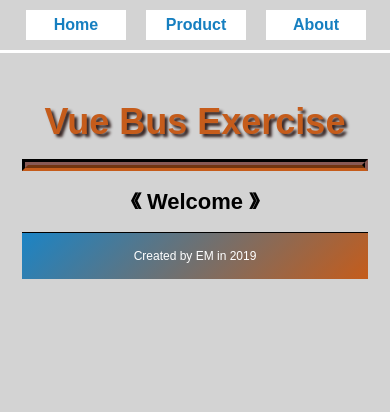
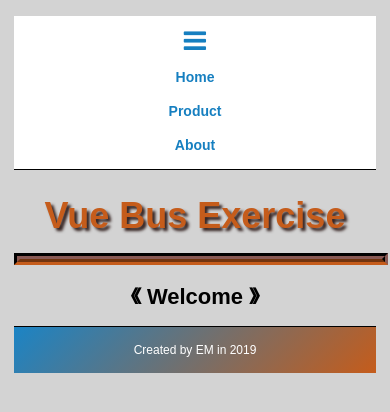
Before and after one commit to HippiHo/Vue-Bus-exercise, a Vue app: page / in a window 390 px wide. Shown: the top 412 px of the page. Built offline with nearby package versions, Linux system fonts and the light colour scheme; the HTML template or start-up script is replaced by a standard one; a web font is replaced by a local one.

Commit message:
New navigation

```diff
--- a/public/index.html
+++ b/public/index.html
@@ -5,6 +5,7 @@
     <meta name="viewport" content="width=device-width,initial-scale=1.0">
     <link rel="icon" href="<%= BASE_URL %>favicon.ico">
     <link href="https://fonts.googleapis.com/css?family=Biryani:700&display=swap" rel="stylesheet">
+    <link rel="stylesheet" href="https://cdnjs.cloudflare.com/ajax/libs/font-awesome/4.7.0/css/font-awesome.min.css">
     <title>Bus App</title>
   </head>
 
--- a/src/assets/css/styles.css
+++ b/src/assets/css/styles.css
@@ -1,12 +1,13 @@
 /* General */
 
-* {
-  box-sizing: border-box;
+html {
+  -webkit-text-size-adjust: 100%; /* 2 */
 }
 
 body {
   background-color: lightgrey;
   box-sizing: border-box;
+  margin: 0;
 }
 
 /* Helpers */
--- a/src/components/TheHeader.vue
+++ b/src/components/TheHeader.vue
@@ -17,7 +17,7 @@ export default {
 <!-- Add "scoped" attribute to limit CSS to this component only -->
 <style scoped>
 header {
-  margin-top: 100px;
+  margin-top: 140px;
   z-index: 100;
 }
 
@@ -57,9 +57,9 @@ hr {
   }
 }
 
-@media screen and (max-width: 270px) {
+@media screen and (max-width: 420px) {
   header {
-    margin-top: 110px;
+    margin-top: 20px;
   }
 }
 </style>
--- a/src/components/TheNavbar.vue
+++ b/src/components/TheNavbar.vue
@@ -1,12 +1,9 @@
 <template>
   <nav>
-    <div class="nav_list">
+    <div class="nav_big-screen">
+      <div class="nav_list nav_big-screen">
         <div class="nav_list_item" @click="changeHeader('Welcome')">
-        <router-link
-          to="/"
-          class="nav_list_item_link"
-          >Home</router-link
-        >
+          <router-link to="/" class="nav_list_item_link">Home</router-link>
         </div>
         <div class="nav_list_item" @click="changeHeader('Product Page')">
           <router-link to="/product" class="nav_list_item_link"
@@ -14,7 +11,35 @@
           >
         </div>
         <div class="nav_list_item" @click="changeHeader('About this Exercise')">
-        <router-link to="/about" class="nav_list_item_link">About</router-link>
+          <router-link to="/about" class="nav_list_item_link"
+            >About</router-link
+          >
+        </div>
+      </div>
+    </div>
+    <div class="nav_mobile">
+      <a
+        href="javascript:void(0);"
+        class="icon"
+        @click="toggleNav()"
+        v-if="!hidden || !mobile"
+      >
+        <i class="fa fa-bars"></i>
+      </a>
+      <div class="nav_list" v-if="!hidden">
+        <div class="nav_list_item" @click="changeHeader('Welcome')">
+          <router-link to="/" class="nav_list_item_link">Home</router-link>
+        </div>
+        <div class="nav_list_item" @click="changeHeader('Product Page')">
+          <router-link to="/product" class="nav_list_item_link"
+            >Product</router-link
+          >
+        </div>
+        <div class="nav_list_item" @click="changeHeader('About this Exercise')">
+          <router-link to="/about" class="nav_list_item_link"
+            >About</router-link
+          >
+        </div>
       </div>
     </div>
   </nav>
@@ -25,6 +50,16 @@ export default {
   name: "TheNavbar",
   props: {
     changeHeader: Function
+  },
+  data() {
+    return {
+      hidden: false
+    };
+  },
+  methods: {
+    toggleNav() {
+      this.hidden = !this.hidden;
+    }
   }
 };
 </script>
@@ -32,19 +67,38 @@ export default {
 <!-- Add "scoped" attribute to limit CSS to this component only -->
 <style scoped>
 nav {
-  margin-top: 0;
   background-color: lightgrey;
   width: 100%;
   position: fixed;
   top: 0;
   left: 0;
   border-bottom: 3px solid white;
-  text-align: left;
+  display: flex;
+  flex-direction: row;
+  padding: 12px;
+  align-items: center;
+}
+
+.nav_mobile {
+  display: none;
+}
+
+.nav_big-screen {
+  align-self: center; /* Todo: center */
+}
+
+.icon {
+  font-size: 26px;
+  text-decoration: none;
+  align-self: space-around;
+  display: none;
 }
 
 .nav_list {
-  display: block;
-  margin-left: 16px;
+  width: 100%;
+  flex-direction: row;
+  justify-content: center;
+  align-items: center;
 }
 
 .nav_list_item {
@@ -56,7 +110,7 @@ nav {
   display: block;
   width: 100px;
   text-decoration: none;
-  padding: 6px;
+  padding-top: 6px;
   background-color: white;
   text-align: center;
 }
@@ -72,30 +126,49 @@ nav {
 
 @media screen and (min-width: 1350px) {
   nav {
-    text-align: center;
+    flex-direction: row;
   }
 }
 
-@media screen and (max-width: 270px) {
+@media screen and (max-width: 420px) {
+  .icon {
+    display: block;
+    padding-top: 10px;
+  }
+
   nav {
-    text-align: center;
-    margin: 0;
+    background-color: white;
+    justify-content: center;
+    padding: 0;
+    border-bottom: 1px solid black;
+    padding-bottom: 10px;
+    position: sticky;
+    flex-direction: column;
+  }
+
+  .nav_big-screen {
+    display: none; /* Todo: center */
+  }
+
+  .nav_mobile {
+    display: block;
   }
 
   .nav_list {
     display: block;
-    margin-left: 0;
+    display: flex;
+    flex-direction: column;
   }
 
   .nav_list_item {
-    display: block;
-    padding: 2px;
+    width: 90%;
+    margin: 0;
+    padding: 6px;
   }
 
   .nav_list_item_link {
-    font-size: 12px;
-    border-bottom: 2px solid lightgrey;
     width: 100%;
+    font-size: 14px;
   }
 }
 </style>
```
Lines whose indentation alone changed are shown as unchanged.
